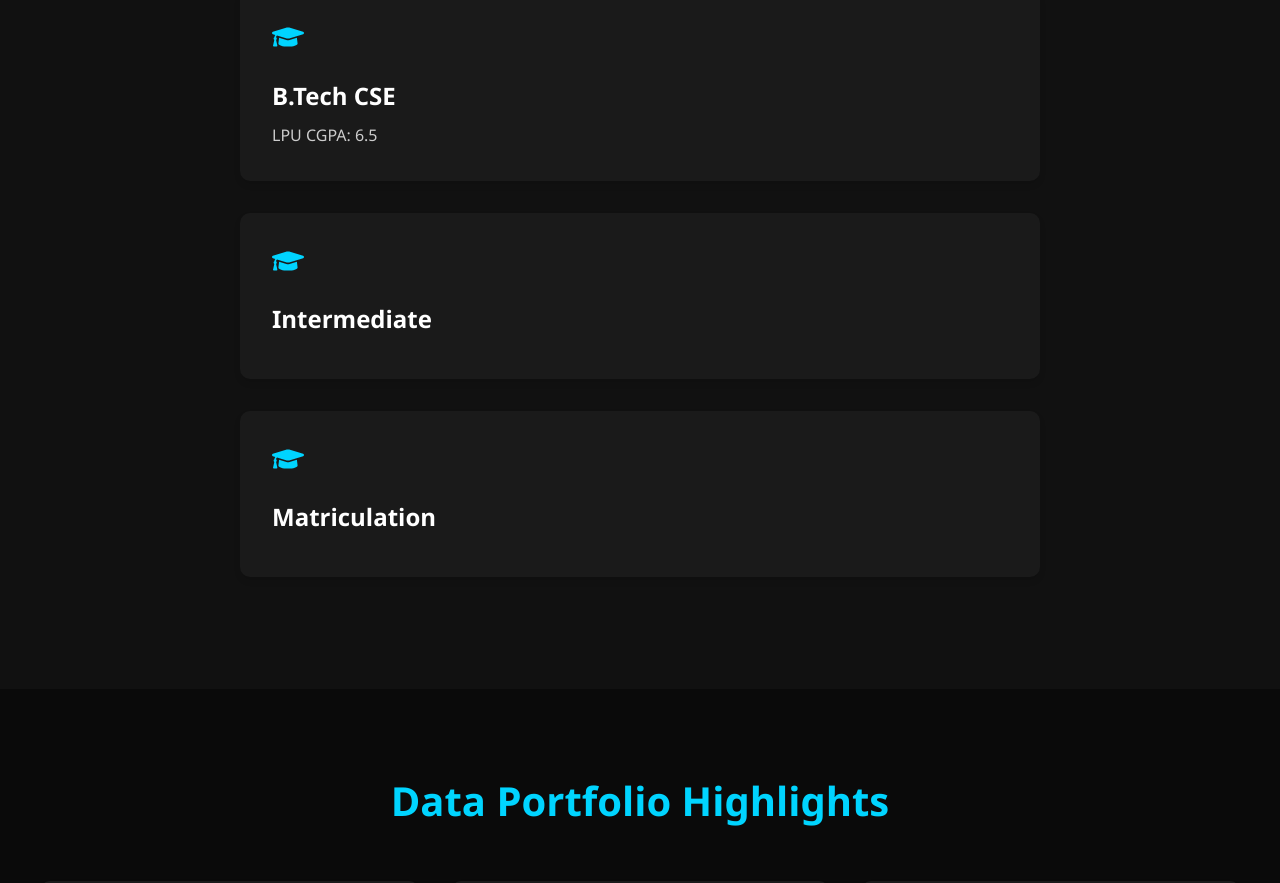
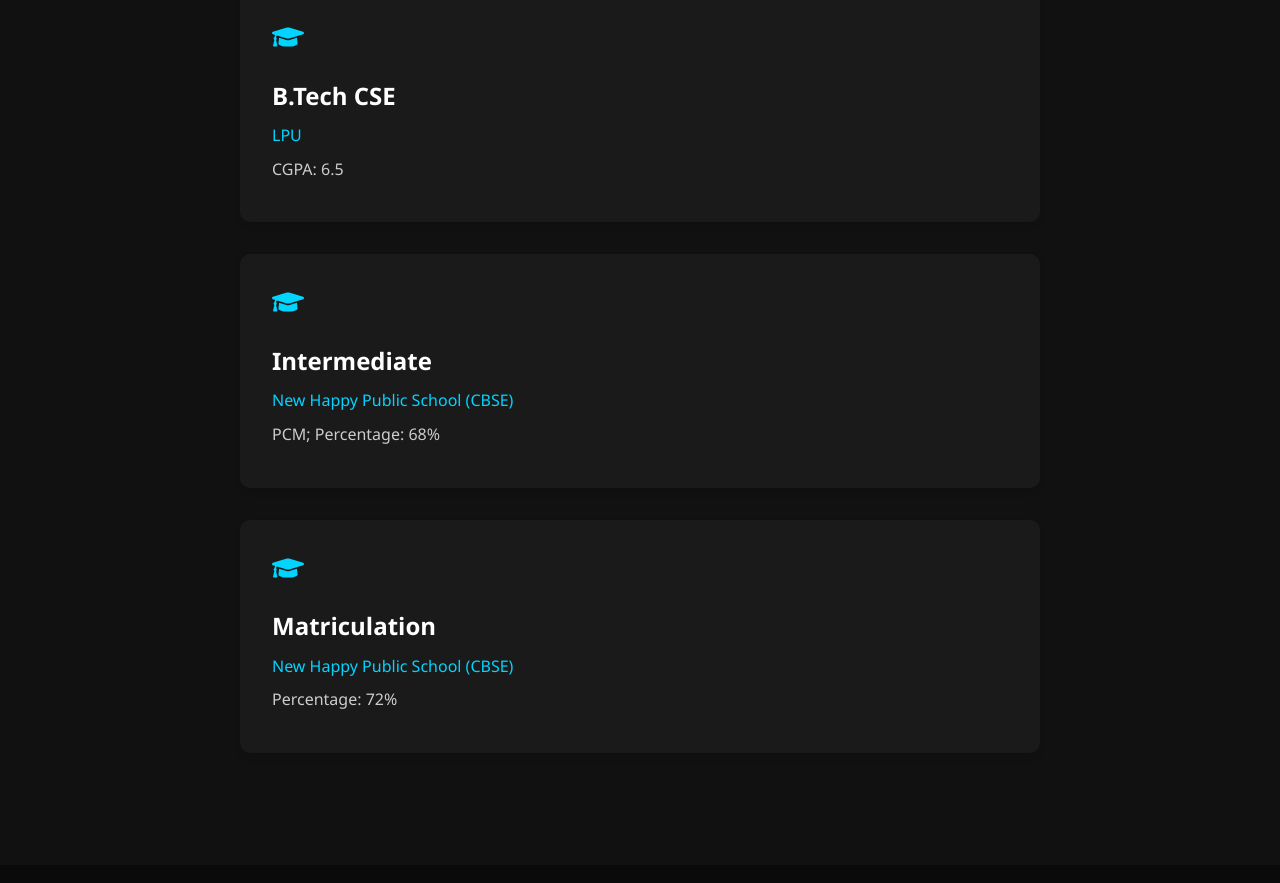
Before and after one commit to ayush-4299/Portfolio-frontend, a React (Create React App) app: page / in a window 1280 px wide. Shown: the part 3400-4283 px from the top of the page. Built offline with nearby package versions, Linux system fonts and the light colour scheme.

Commit message:
Feat: Add education details for Intermediate and Matriculation from New Happy Public School

```diff
--- a/src/components/Education.js
+++ b/src/components/Education.js
@@ -37,6 +37,13 @@
 
 const EducationDetails = styled.p`
   color: #cccccc;
+  margin: 0.5rem 0;
+`;
+
+const EducationInstitution = styled.p`
+  color: #00d4ff;
+  font-weight: 500;
+  margin-bottom: 0.3rem;
 `;
 
 const Education = () => {
@@ -48,13 +55,13 @@
     },
     {
       title: 'Intermediate',
-      institution: '',
-      details: '',
+      institution: 'New Happy Public School (CBSE)',
+      details: 'PCM; Percentage: 68%',
     },
     {
       title: 'Matriculation',
-      institution: '',
-      details: '',
+      institution: 'New Happy Public School (CBSE)',
+      details: 'Percentage: 72%',
     },
   ];
 
@@ -79,7 +86,8 @@
           >
             <FaGraduationCap style={{ fontSize: '2rem', color: '#00d4ff', marginBottom: '1rem' }} />
             <EducationTitle>{edu.title}</EducationTitle>
-            <EducationDetails>{edu.institution} {edu.details}</EducationDetails>
+            {edu.institution && <EducationInstitution>{edu.institution}</EducationInstitution>}
+            {edu.details && <EducationDetails>{edu.details}</EducationDetails>}
           </EducationItem>
         ))}
       </EducationContainer>
```
